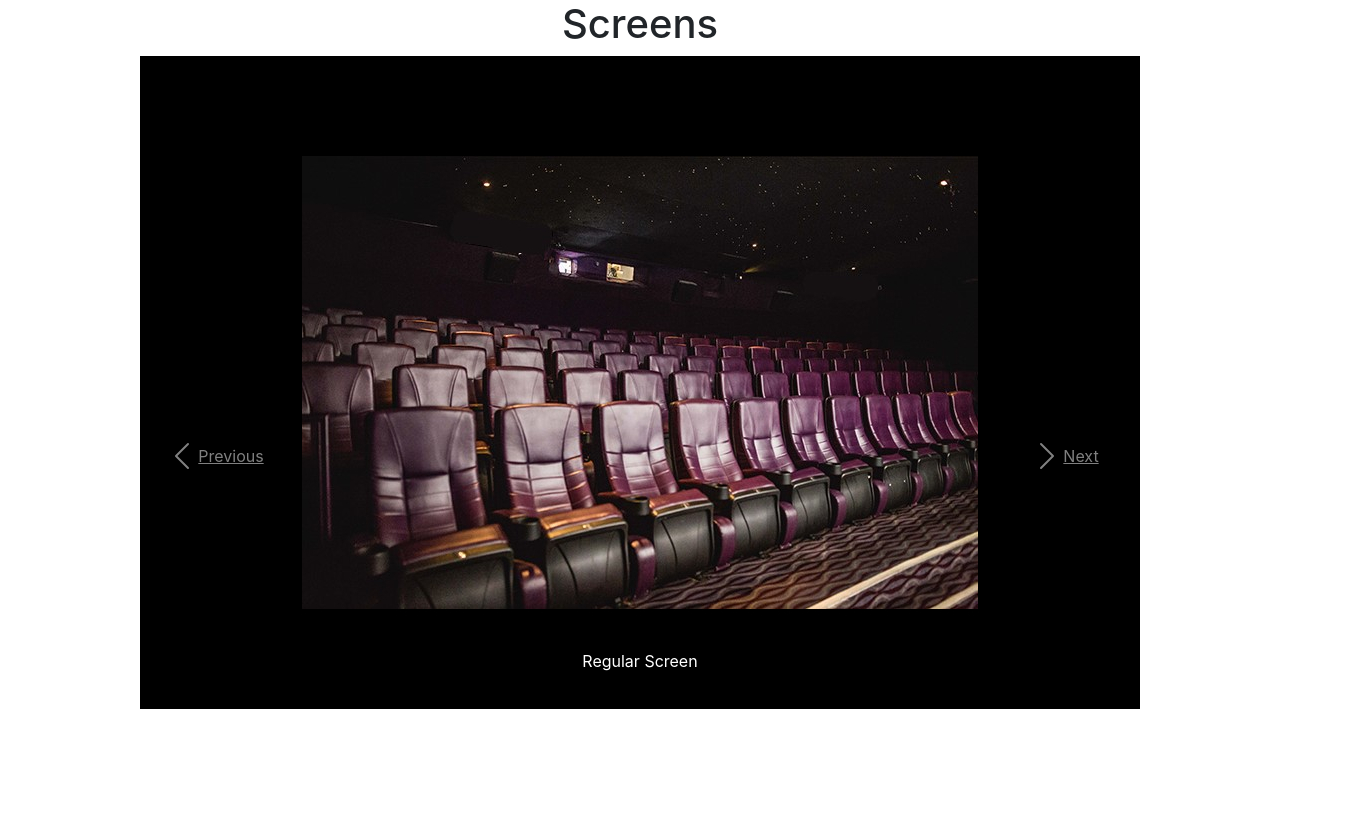
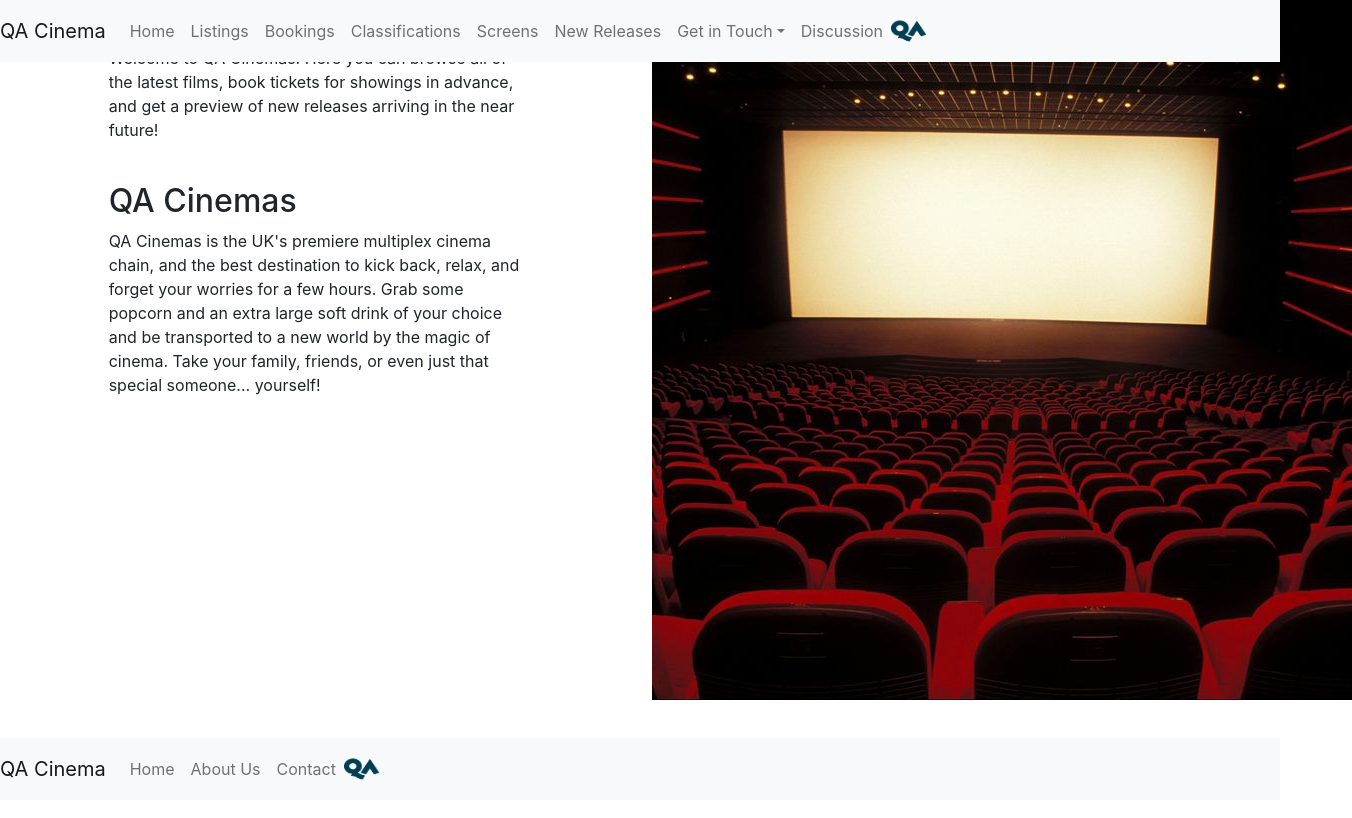
Before and after one commit to Kevin123-Repo/QACinemas_Group_Project, a React (Create React App) app in the folder front-end/: page / in a window 1280 px wide. Shown: the top 818 px of the page, 1352 px wide, since content can reach past the window. Built offline with nearby package versions, Linux system fonts and the light colour scheme; what google-maps-react would draw is missing.

Commit message:
RF: added Screens route and navbar link

```diff
--- a/front-end/src/App.js
+++ b/front-end/src/App.js
@@ -11,7 +11,7 @@ import Screens from './Components/Screens/Screens';
 function App() {
   return (
     <>
-      {/* <Router>
+      <Router>
         <NavBar />
         <Switch>
           <Route exact path="/">
@@ -28,8 +28,7 @@ function App() {
           </Route>
         </Switch>
         <FooterBar />
-      </Router> */}
-      <Screens/>
+      </Router>
     </>
 
   );
--- a/front-end/src/Components/Header_Footer/NavBar.jsx
+++ b/front-end/src/Components/Header_Footer/NavBar.jsx
@@ -41,7 +41,7 @@ const NavBar = () => {
               <NavLink href="">Classifications</NavLink>
             </NavItem>
             <NavItem>
-              <NavLink href="">Screens</NavLink>
+              <NavLink><Link to="/Screens">Screens</Link></NavLink>
             </NavItem>
             <NavItem>
               <NavLink href="">New Releases</NavLink>
```
